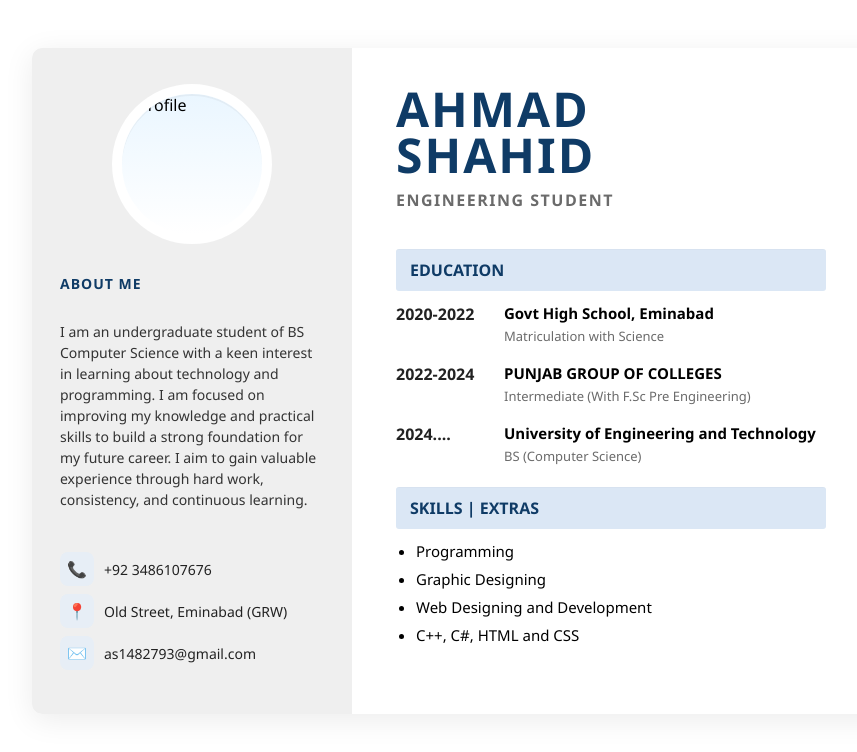
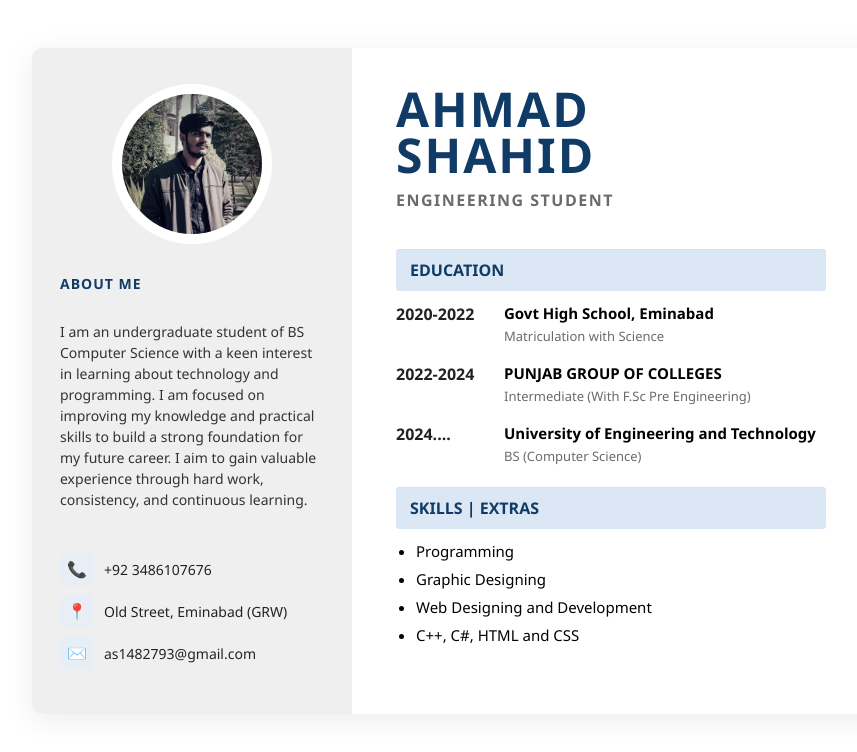
Before and after one commit to ahmad6331295-crypto/Curriculum-Vitae, a plain HTML site: page index.html in a window 1280 px wide. Shown: the whole page, without its empty margins (108-965 px from the left). Drawn offline with Linux system fonts and the light colour scheme; files whose address does not match are found by name.

Commit message:
Update index.html

```diff
--- a/index.html
+++ b/index.html
@@ -10,7 +10,7 @@
   <div class="resume">
     <aside class="sidebar">
       <div class="avatar-wrap">
-        <img src="C:\Users\hp\Downloads\WhatsApp Image 2025-10-07 at 21.24.27_5f0f9e9d.jpg" alt="Profile" class="avatar">
+        <img src="C:\Users\hp\Downloads\ProfilePic.jpg" alt="Profile" class="avatar">
       </div>
       <h3 class="section-title">ABOUT ME</h3>
       <p class="about">I am an undergraduate student of BS Computer Science with a keen interest in learning about technology and programming. I am focused on improving my knowledge and practical skills to build a strong foundation for my future career. I aim to gain valuable experience through hard work, consistency, and continuous learning.</p>
```
